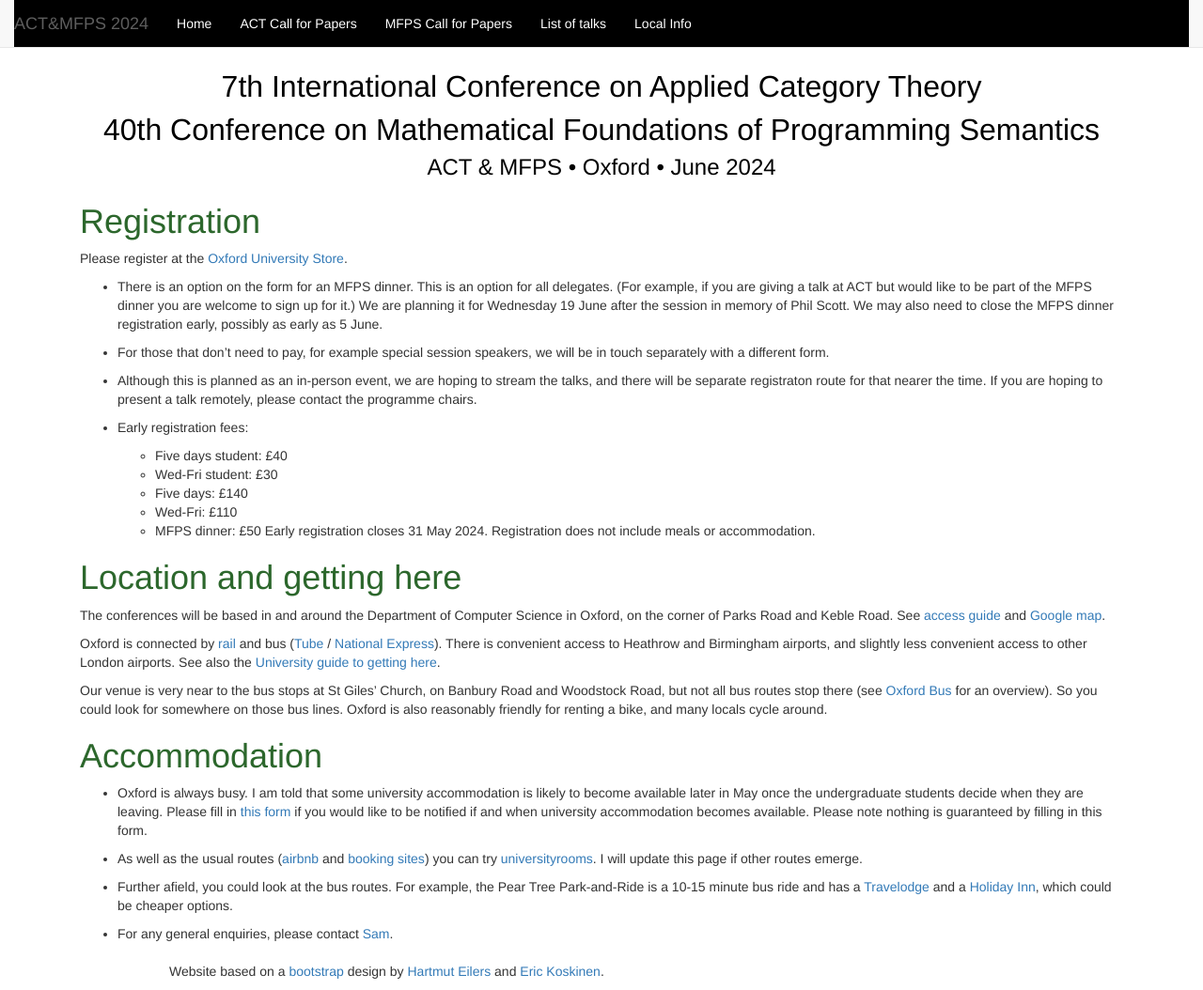
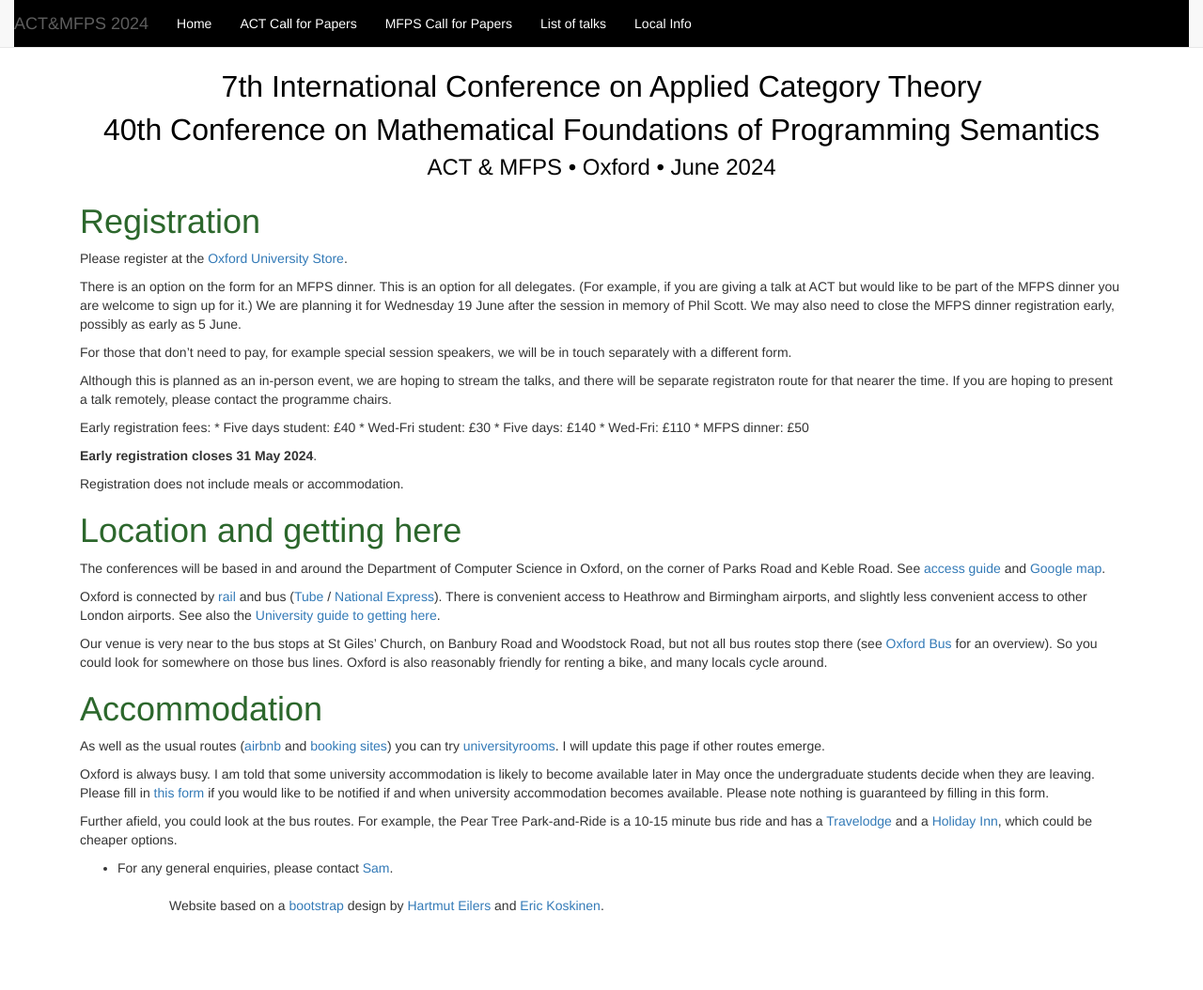
Before and after one commit to oxford24/oxford24.github.io, a Jekyll site: the page built from local.md, in a window 1280 px wide and 1054 px high. Shown: the whole window at 94% size. Built offline with Jekyll 4.4.1, drawn with Linux system fonts in a browser that asks for light colours.

```diff
--- a/local.md
+++ b/local.md
@@ -6,19 +6,22 @@ layout: actmfps
 
 Please register at the [Oxford University Store](https://www.oxforduniversitystores.co.uk/conferences-and-events/computer-science/events/applied-category-theory-and-mathematical-foundations-of-programming-semantics-co-located-conference).
 
-* There is an option on the form for an MFPS dinner. This is an option for all delegates. (For example, if you are giving a talk at ACT but would like to be part of the MFPS dinner you are welcome to sign up for it.) We are planning it for Wednesday 19 June after the session in memory of Phil Scott. We may also need to close the MFPS dinner registration early, possibly as early as 5 June.
+There is an option on the form for an MFPS dinner. This is an option for all delegates. (For example, if you are giving a talk at ACT but would like to be part of the MFPS dinner you are welcome to sign up for it.) We are planning it for Wednesday 19 June after the session in memory of Phil Scott. We may also need to close the MFPS dinner registration early, possibly as early as 5 June.
 
-* For those that don't need to pay, for example special session speakers, we will be in touch separately with a different form.
+For those that don't need to pay, for example special session speakers, we will be in touch separately with a different form.
 
-* Although this is planned as an in-person event, we are hoping to stream the talks, and there will be separate registraton route for that nearer the time. If you are hoping to present a talk remotely, please contact the programme chairs.
+Although this is planned as an in-person event, we are hoping to stream the talks, and there will be separate registraton route for that nearer the time. If you are hoping to present a talk remotely, please contact the programme chairs.
 
-* Early registration fees:
+Early registration fees:
     * Five days student: £40
     * Wed-Fri student: £30
     * Five days: £140
     * Wed-Fri:  £110
     * MFPS dinner: £50
-  Early registration closes 31 May 2024. Registration does not include meals or accommodation.
+
+**Early registration closes 31 May 2024**.
+
+Registration does not include meals or accommodation.
 
 
 
@@ -32,10 +35,14 @@ Our venue is very near to the bus stops at St Giles' Church, on Banbury Road and
 
 # Accommodation
 
-* Oxford is always busy. I am told that some university accommodation is likely to become available later in May once the undergraduate students decide when they are leaving. Please fill in [this form](https://forms.gle/jGCWfjG6N2QGM8vPA) if you would like to be notified if and when university accommodation becomes available. Please note nothing is guaranteed by filling in this form.
+As well as the usual routes ([airbnb](https://www.airbnb.co.uk/oxford-united-kingdom/stays/apartments) and [booking sites](https://www.tripadvisor.co.uk/Hotels-g186361-Oxford_Oxfordshire_England-Hotels.html)) you can try [universityrooms](https://www.universityrooms.com/en-GB/city/oxford/home/). I will update this page if other routes emerge.
 
-* As well as the usual routes ([airbnb](https://www.airbnb.co.uk/oxford-united-kingdom/stays/apartments) and [booking sites](https://www.tripadvisor.co.uk/Hotels-g186361-Oxford_Oxfordshire_England-Hotels.html)) you can try [universityrooms](https://www.universityrooms.com/en-GB/city/oxford/home/). I will update this page if other routes emerge.
+ Oxford is always busy. I am told that some university accommodation is likely to become available later in May once the undergraduate students decide when they are leaving. Please fill in [this form](https://forms.gle/jGCWfjG6N2QGM8vPA) if you would like to be notified if and when university accommodation becomes available. Please note nothing is guaranteed by filling in this form.
 
-* Further afield, you could look at the bus routes. For example, the Pear Tree Park-and-Ride is a 10-15 minute bus ride and has a [Travelodge](https://www.tripadvisor.co.uk/Hotel_Review-g186361-d1027077-Reviews-Travelodge_Oxford_Peartree_Hotel-Oxford_Oxfordshire_England.html) and a [Holiday Inn](https://www.tripadvisor.co.uk/Hotel_Review-g186361-d226318-Reviews-Holiday_Inn_Oxford_an_IHG_Hotel-Oxford_Oxfordshire_England.html?m=19905), which could be cheaper options.
+Further afield, you could look at the bus routes. For example, the Pear Tree Park-and-Ride is a 10-15 minute bus ride and has a [Travelodge](https://www.tripadvisor.co.uk/Hotel_Review-g186361-d1027077-Reviews-Travelodge_Oxford_Peartree_Hotel-Oxford_Oxfordshire_England.html) and a [Holiday Inn](https://www.tripadvisor.co.uk/Hotel_Review-g186361-d226318-Reviews-Holiday_Inn_Oxford_an_IHG_Hotel-Oxford_Oxfordshire_England.html?m=19905), which could be cheaper options.
+
+
+
+
 
 * For any general enquiries, please contact [Sam](https://www.cs.ox.ac.uk/people/samuel.staton/main.html).
```
